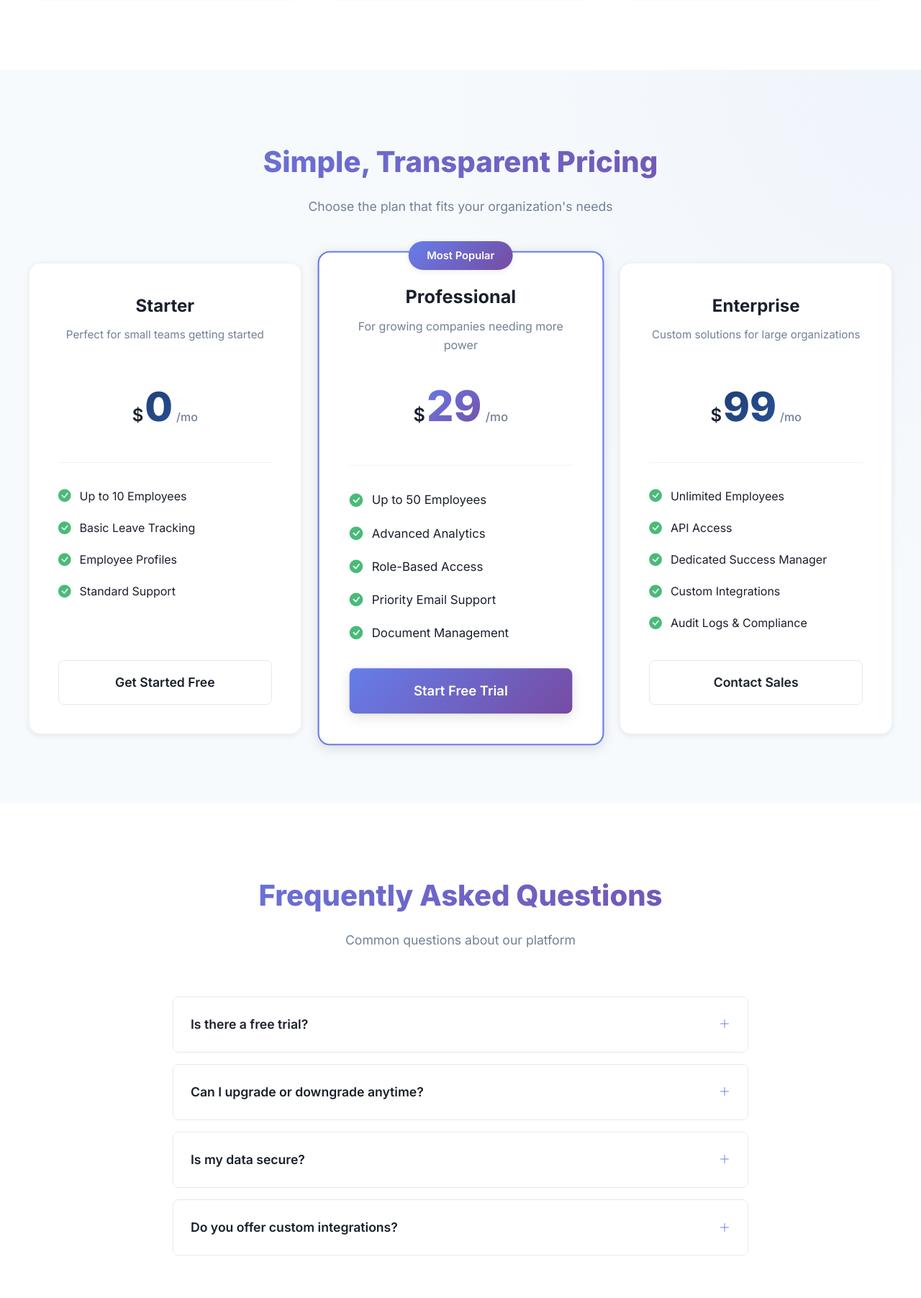
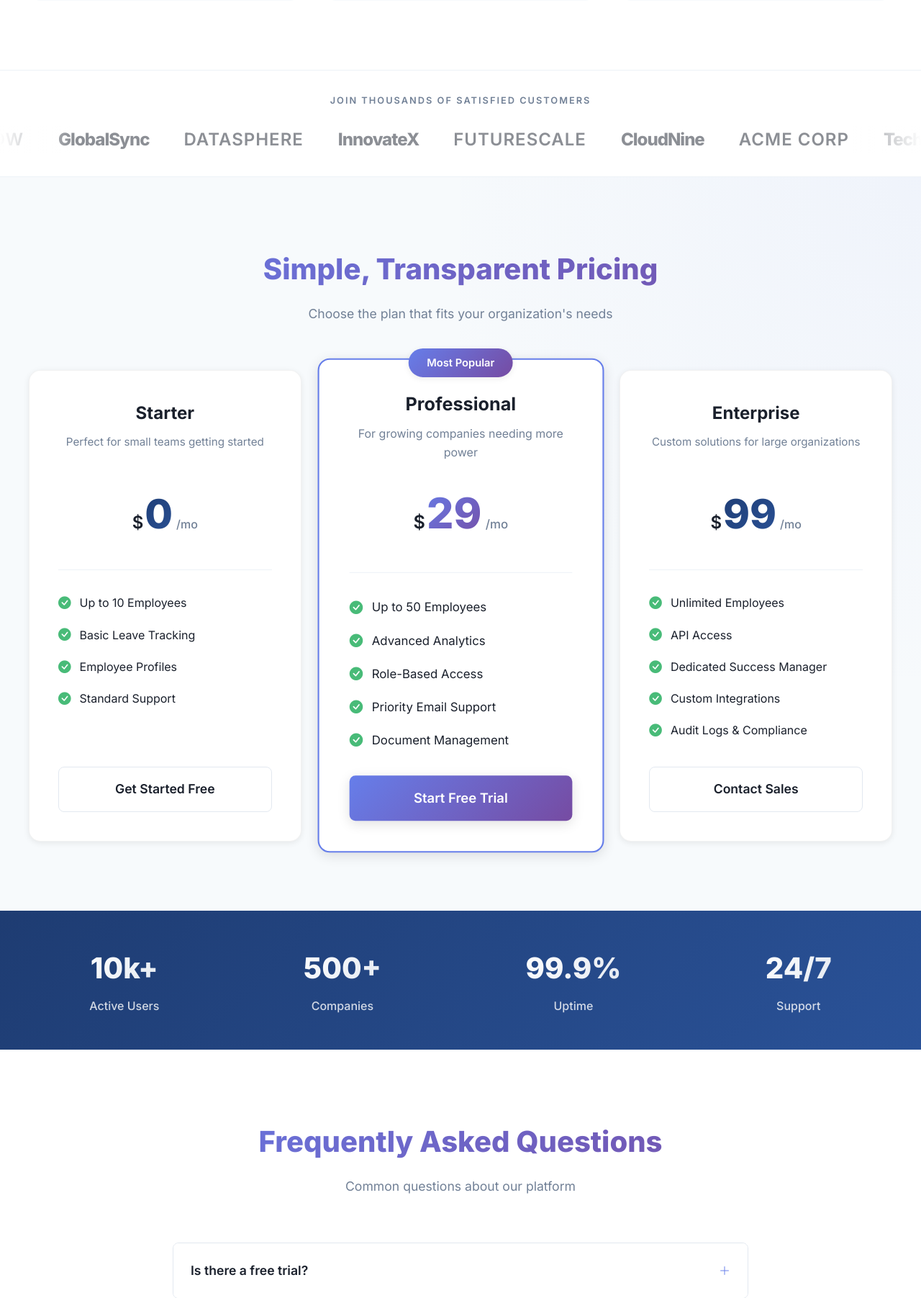
Before and after one commit to AdamDono/jama, a Flask app: page / in a window 1280 px wide. Shown: the part 3394-5197 px from the top of the page at 72% size. Run offline with Flask 3, Linux system fonts and the light colour scheme; some libraries are stand-ins or nearby versions.

Commit message:
re moved sections

```diff
--- a/templates/landing_page.html
+++ b/templates/landing_page.html
@@ -223,6 +223,32 @@
         </div>
     </section>
 
+    <!-- Trusted By Section (Repeated) -->
+    <section class="trusted-by" style="border-top: 1px solid #edf2f7; border-bottom: 1px solid #edf2f7;">
+        <p class="trusted-label">JOIN THOUSANDS OF SATISFIED CUSTOMERS</p>
+        <div class="logos-slider">
+            <div class="logos-track">
+                <!-- Duplicate logos for seamless scrolling -->
+                <div class="company-logo"><span>ACME Corp</span></div>
+                <div class="company-logo"><span>TechFlow</span></div>
+                <div class="company-logo"><span>GlobalSync</span></div>
+                <div class="company-logo"><span>DataSphere</span></div>
+                <div class="company-logo"><span>InnovateX</span></div>
+                <div class="company-logo"><span>FutureScale</span></div>
+                <div class="company-logo"><span>CloudNine</span></div>
+
+                <!-- Duplicate set -->
+                <div class="company-logo"><span>ACME Corp</span></div>
+                <div class="company-logo"><span>TechFlow</span></div>
+                <div class="company-logo"><span>GlobalSync</span></div>
+                <div class="company-logo"><span>DataSphere</span></div>
+                <div class="company-logo"><span>InnovateX</span></div>
+                <div class="company-logo"><span>FutureScale</span></div>
+                <div class="company-logo"><span>CloudNine</span></div>
+            </div>
+        </div>
+    </section>
+
     <!-- Pricing Section -->
     <section class="pricing" id="pricing">
         <h2 class="section-title">Simple, Transparent Pricing</h2>
@@ -304,6 +330,28 @@
                         <a href="#" class="btn-secondary">Contact Sales</a>
                     </div>
                 </div>
+            </div>
+        </div>
+    </section>
+
+    <!-- Stats Section (Repeated) -->
+    <section class="stats-section">
+        <div class="stats-container">
+            <div class="stat-item">
+                <span class="stat-number">10k+</span>
+                <span class="stat-label">Active Users</span>
+            </div>
+            <div class="stat-item">
+                <span class="stat-number">500+</span>
+                <span class="stat-label">Companies</span>
+            </div>
+            <div class="stat-item">
+                <span class="stat-number">99.9%</span>
+                <span class="stat-label">Uptime</span>
+            </div>
+            <div class="stat-item">
+                <span class="stat-number">24/7</span>
+                <span class="stat-label">Support</span>
             </div>
         </div>
     </section>
```
